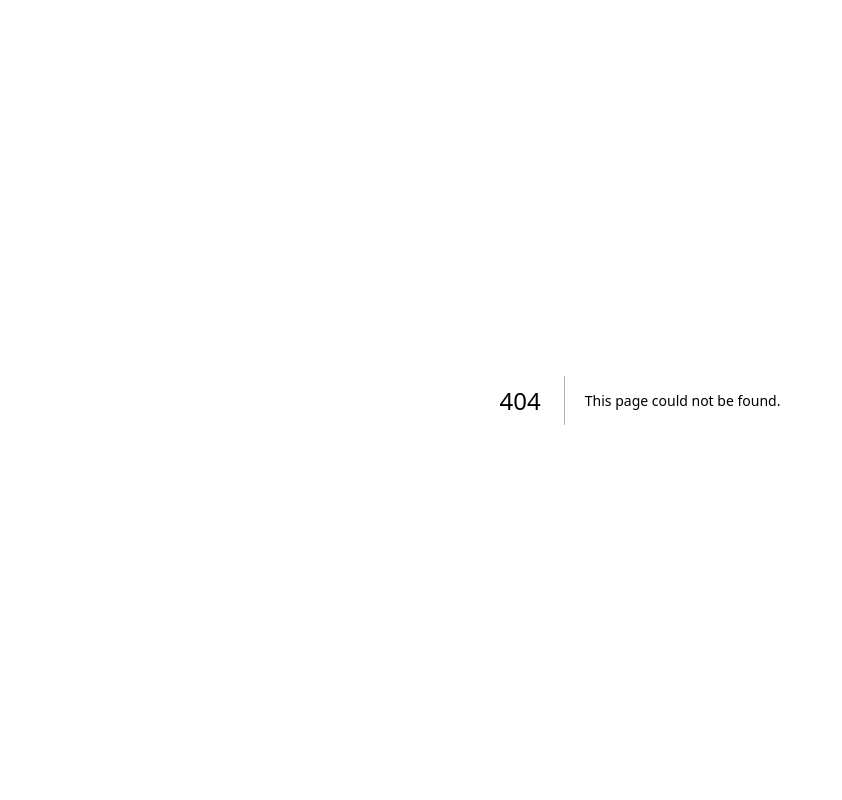
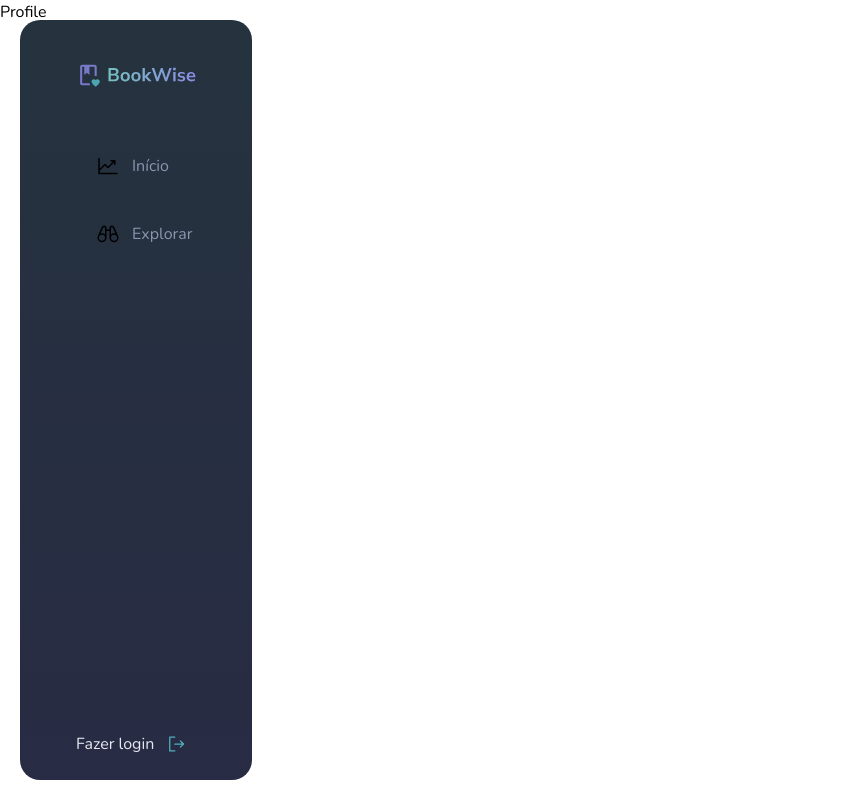
Before and after one commit to danielcaze/bookwise, a Next.js app: page /profile in a window 1280 px wide. Before the commit this address had no page. Shown: the whole page, without its empty margins (0-842 px from the left). Built offline with nearby package versions, Linux system fonts and the light colour scheme; no server answers.

Commit message:
:hammer: feat: rename routes

```diff
--- a/src/app/(app)/layout.tsx
+++ b/src/app/(app)/layout.tsx
@@ -1,5 +1,5 @@
-import { Navbar } from "@/src/components/Navbar";
 import { ReactNode } from "react";
+import Navbar from "@/src/components/Navbar";
 
 export default function AppLayout({ children }: { children: ReactNode }) {
   return (
--- /dev/null
+++ b/src/app/(app)/profile/page.tsx
@@ -0,0 +1,3 @@
+export default function Profile() {
+  return <div>Profile</div>;
+}
--- a/src/components/Navbar.tsx
+++ b/src/components/Navbar.tsx
@@ -2,7 +2,7 @@ import Image from "next/image";
 import NavigationList from "./NavigationList";
 import LoginStatus from "./LoginStatus";
 
-export function Navbar() {
+export default function Navbar() {
   return (
     <nav className="fixed top-5 bottom-5 left-5 bg-gradient-vertical-opaque bg-gray700 h-[calc(100%_-_2.5rem)] w-[14.5rem] rounded-2xl flex flex-col justify-between pt-10 pb-6 px-14">
       <div className="flex flex-col gap-16">
```
